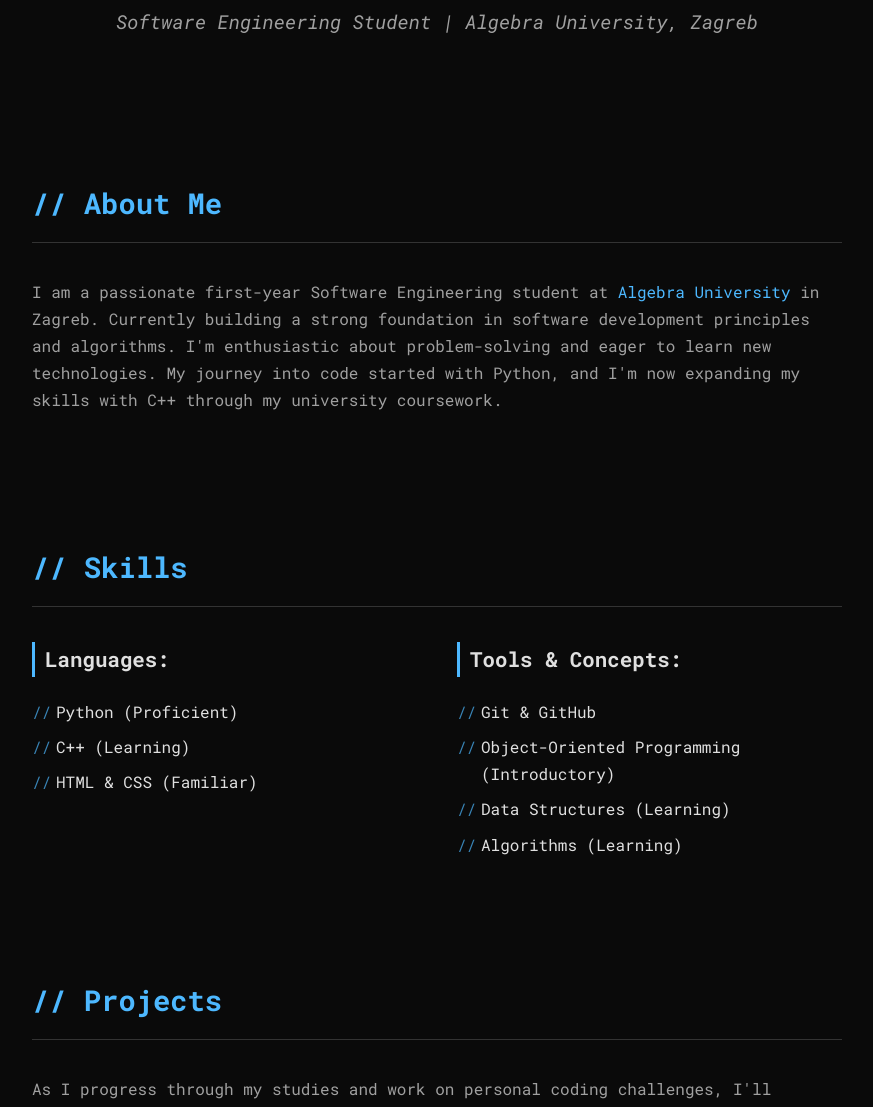
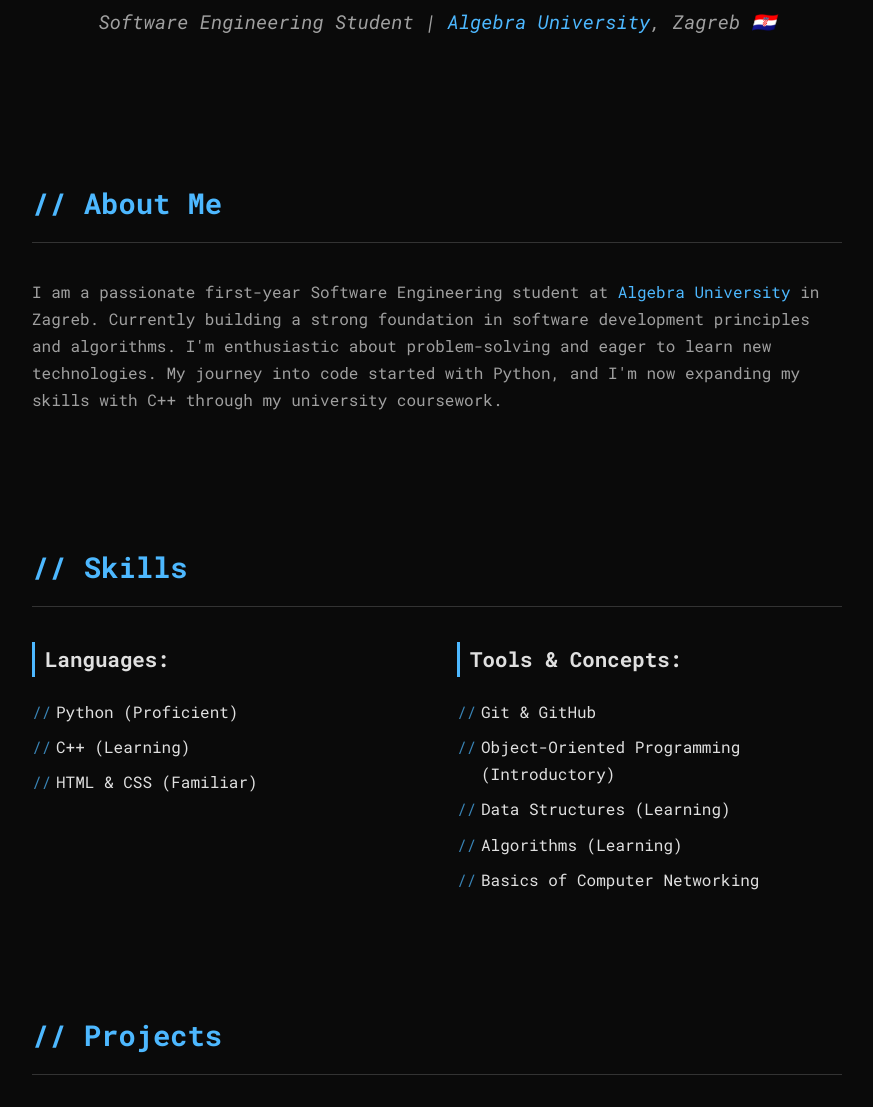
Before and after one commit to IvanMark0vic/IvanMark0vic.github.io, a plain HTML site: page index.html in a window 1280 px wide. Shown: the part 179-1286 px from the top of the page, without its empty margins (203-1076 px from the left). Drawn offline with Linux system fonts and the light colour scheme.

Commit message:
minor fixes

```diff
--- a/index.html
+++ b/index.html
@@ -16,7 +16,7 @@
         <header id="home">
             <h1>Ivan Marković</h1>
             <div class="cursor">_</div>
-            <p class="subtitle">Software Engineering Student | Algebra University, Zagreb</p>
+            <p class="subtitle">Software Engineering Student | <a href="https://www.algebra.hr/visoko-uciliste/en/" target="_blank" rel="noopener noreferrer">Algebra University</a>, Zagreb 🇭🇷</p>
 
         </header>
 
@@ -48,6 +48,7 @@
                         <li>Object-Oriented Programming (Introductory)</li>
                         <li>Data Structures (Learning)</li>
                         <li>Algorithms (Learning)</li>
+                        <li>Basics of Computer Networking</li>
                         </ul>
                 </div>
             </div>
@@ -59,6 +60,7 @@
                 As I progress through my studies and work on personal coding challenges,
                 I'll showcase my projects here. Stay tuned!
             </p>
+
             </section>
 
         <section id="contact">
@@ -71,6 +73,7 @@
                 Email: <a href="mailto:iivan.maarkovic@gmail.com">iivan.maarkovic@gmail.com</a>
             </p>
             <p>
+
                  GitHub: <a href="https://github.com/IvanMark0vic" target="_blank" rel="noopener noreferrer">github.com/IvanMark0vic</a>
             </p>
         </section>
```
